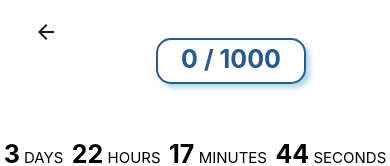
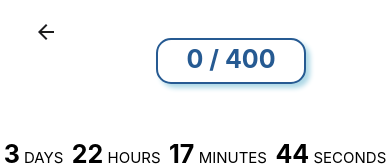
Before and after one commit to ETS-ReactNative4/Challenge.me, a React Native app in the folder frontend/: screen /Home in a window 390 px wide. Shown: the top 166 px of the page. Built offline with nearby package versions, Linux system fonts and the light colour scheme.

Commit message:
Change point value

```diff
--- a/frontend/components/Home.js
+++ b/frontend/components/Home.js
@@ -258,7 +258,7 @@ const api = axios.create({
 
         {/*This is a placeholder for the actual value of points the user has*/}
         <Text style = {styles.score}>
-          {points} / 1000
+          {points} / 400
         </Text>
 
         <Text style = {styles.numberText} >
```
